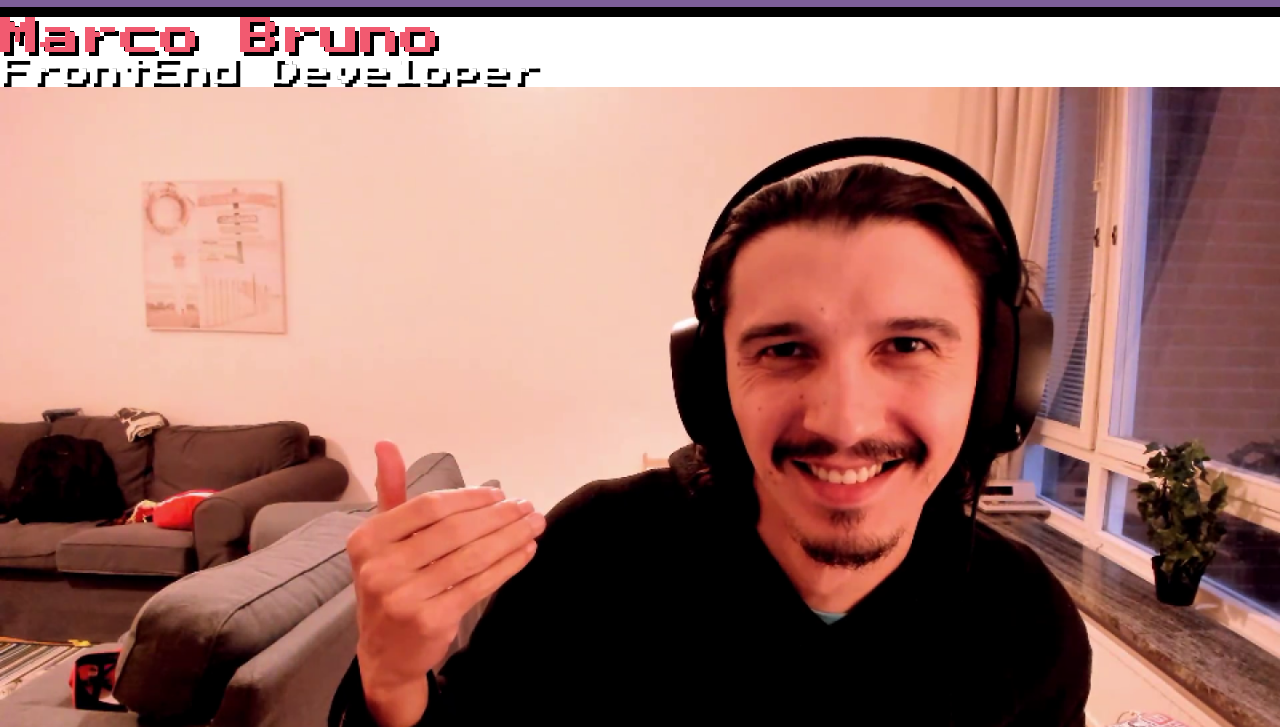
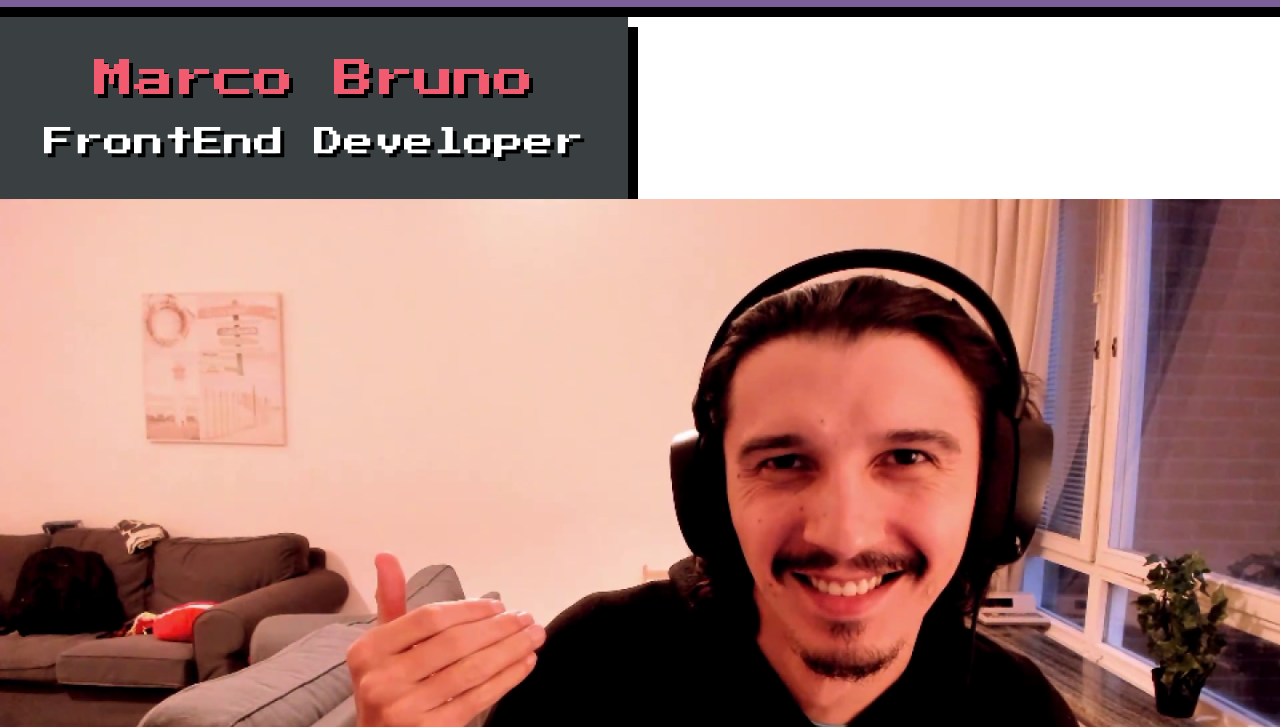
Before and after one commit to juliooojr/curso-html-css-feliz, a plain HTML site: page index.html in a window 1280 px wide. Shown: the part 73-800 px from the top of the page. Drawn offline with Linux system fonts and the light colour scheme.

Commit message:
Create the box component

```diff
--- /dev/null
+++ b/css/components/box.css
@@ -0,0 +1,11 @@
+#box{
+    display: inline-block;
+    background-color: #3A4042;
+    box-shadow: 10px 10px 0 #000;
+    text-align: center;
+    padding: 42px 44px;
+}
+
+#box h1{
+    margin-bottom: 28px;
+}
--- a/index.html
+++ b/index.html
@@ -13,6 +13,7 @@
     <link rel="stylesheet" href="css/index.css">
     <link rel="stylesheet" href="css/components/tittle.css">
     <link rel="stylesheet" href="css/components/subtittle.css">
+    <link rel="stylesheet" href="css/components/box.css">
 </head>
 
 <body>
@@ -30,17 +31,15 @@
         </nav>
     </header>
 
-    <h1>Marco Bruno</h1>
-    <h2>FrontEnd Developer</h2>
+    <div id="box">
+        <h1>Marco Bruno</h1>
+        <h2>FrontEnd Developer</h2>
+    </div>
 
-        <img id="banner" src="assets/photo.png" alt="Foto do banner">
+    <img id="banner" src="assets/photo.png" alt="Foto do banner">
 
-        <a class="button" id="buttonBanner" lang="en">Download CV</a>
-        <a class="button" id="buttonBanner" lang="en">Contatos</a>
-
-
-
-
+    <a class="button" id="buttonBanner" lang="en">Download CV</a>
+    <a class="button" id="buttonBanner" lang="en">Contatos</a>
 
 </body>
 
```
Also changed, not shown: css/index.css (line endings or trailing spaces).
